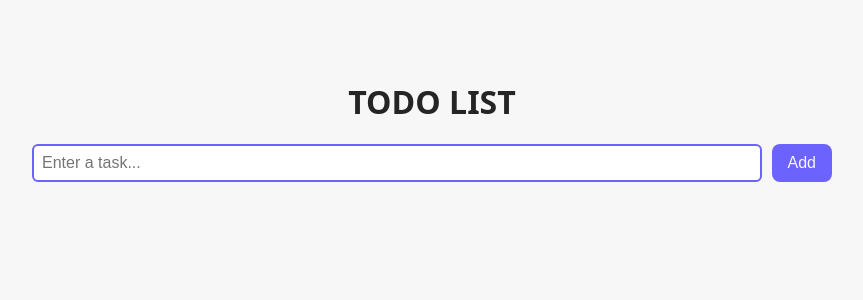
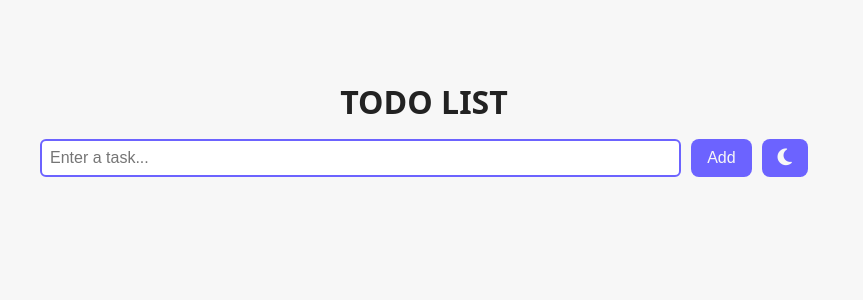
Before and after one commit to imenebaraitame/to-do-list-app, a React (Vite) app in the folder my-app/: page / in a window 1280 px wide. Shown: the top 300 px of the page, without its empty margins (216-1079 px from the left). Built offline with nearby package versions, Linux system fonts and the light colour scheme.

Commit message:
feat: implement dark and light mode toogle

```diff
--- a/my-app/src/App.jsx
+++ b/my-app/src/App.jsx
@@ -1,11 +1,21 @@
 import List from './components/list';
+// import { useState } from 'react';
 
 function App() {
-
+  // const [darkMode, setDarkMode] = useState(false);
+  //  const toggleMode = () => {
+  //       setDarkMode(prev => !prev);
+  //   };
 
   return (
     <>
-      <List/>
+      {/* <div className={darkMode ? "dark" : "light"}>
+          <button className="toggle-btn" onClick={toggleMode}>
+              <i className={darkMode ? "fa-solid fa-sun" : "fa-solid fa-moon"}></i>
+          </button> */}
+
+        <List />
+      {/* </div>  */}
     </>
   );
 }
--- a/my-app/src/components/List.jsx
+++ b/my-app/src/components/List.jsx
@@ -4,6 +4,7 @@ function List(){
     const [inputTask, setInputTask] = useState("");
     const [tasks, setTasks] = useState([]);
     const [editingId, setEditingId] = useState(null);
+    const [darkMode, setDarkMode] = useState(false);
 
     const handleTnputChange = (e) => {
         setInputTask(e.target.value);
@@ -46,14 +47,23 @@ function List(){
         );
     };
 
+    const toggleMode = () => {
+        setDarkMode(prev => !prev);
+    };
+
     return(
         <>
+            <div className={darkMode ? "dark" : "light"}>
                 <div className="todo-wrapper">
                     <h1 className='title'>TODO LIST</h1>
                     <div className="input-container">
                         <input type="text" value={inputTask} onChange={handleTnputChange} placeholder="Enter a task..."/>
                         <button className="btn-add" onClick={addTask}>
                             {editingId === null ? "Add" : "Update"}
+                        </button>
+
+                        <button className="toggle-btn" onClick={toggleMode}>
+                            <i className={darkMode ? "fa-solid fa-sun" : "fa-solid fa-moon"}></i>
                         </button>
                     </div>
 
@@ -79,6 +89,7 @@ function List(){
                         }
                     </div>
                 </div>
+            </div>
 
         </>
     );
--- a/my-app/src/index.css
+++ b/my-app/src/index.css
@@ -1,8 +1,10 @@
-:root {
+*{
   margin: 0;
   padding: 0;
+  box-sizing: border-box;
+}
+:root {
   font-family: system-ui, Avenir, Helvetica, Arial, sans-serif;
-  box-sizing: border-box;
 
   --white-color: #F7F7F7;
   --purple-color: #6C63FF;
@@ -11,13 +13,29 @@
   --gary-color: #CDCDCD;
   --dark-gary: #a7a7a7;
 }
+.dark {
+  background-color: var(--black-color);
+  color: var(--white-color);
+  min-height: 100vh;
+  padding-top: 5rem;
+}
 
-body {
-  margin-top: 5rem;
+.light {
   background-color: var(--white-color);
+  color: #222;
+  min-height: 100vh;
+  padding-top: 5rem;
+}
+
+.dark body {
   width: 100vw;
   overflow-x: hidden;
 }
+.light body {
+  width: 100vw;
+  overflow-x: hidden;
+}
+
 .todo-wrapper {
   width: 100%;
   max-width: 50rem;
@@ -25,9 +43,14 @@ body {
   padding: 0 1rem;
 }
 
-.title {
-  color: var(--black-color);
+.light .title {
   text-align: center;
+  margin-bottom: 1rem;
+}
+
+.dark .title {
+  text-align: center;
+  margin-bottom: 1rem;
 }
 
 .input-container {
@@ -41,10 +64,16 @@ body {
   padding: 8px;
   font-size: 16px;
   width: 100%;
-  border: 2px solid #ddd;
+  border: 2px solid var(--purple-color);
   border-radius: 6px;
-  flex: 1; /* input takes available space */
-  border-color: var(--purple-color);
+  flex: 1;
+}
+
+.dark .input-container input {
+  border: 2px solid var(--purple-color);;
+  border-radius: 6px;
+  background-color: var(--black-color);
+  color: var(--white-color);
 }
 
 .input-container input:focus {
@@ -52,7 +81,7 @@ body {
   outline: none;
 }
 
-.btn-add {
+.btn-add, .toggle-btn {
   padding: 8px 16px;
   font-size: 16px;
   background-color: var(--purple-color);
@@ -66,6 +95,7 @@ body {
   text-decoration: line-through;
   opacity: 0.6;
 }
+
 .task-container {
   display: flex;
   justify-content: center;
@@ -73,6 +103,7 @@ body {
   flex-direction: column;
   width: 100%;
 }
+
 .task-item {
   width: 100%;
   max-width: 80%;
@@ -84,8 +115,9 @@ body {
   gap: 10px;
   margin-bottom: 8px;
 }
+
 .task-text {
-  flex: 1; /* Take up remaining space */
+  flex: 1;
   word-wrap: break-word;
   overflow-wrap: break-word;
   line-height: 1.5;
@@ -135,6 +167,11 @@ body {
    border: 1px solid var(--bc, var(--border));
    background: var(--b, var(--background));
    transition: background 0.3s, border-color 0.3s, box-shadow 0.2s;
+}
+
+.dark .checkbox-wrapper-1 .checkbox-1 {
+  border: 1px solid var(--bc, var(--dark-purple));
+  background: var(--b, var(--black-color));
 }
 
 .checkbox-wrapper-1 .checkbox-1:after {
@@ -214,3 +251,8 @@ body {
 .checkbox-wrapper-1 *:after {
    box-sizing: inherit;
 }
+
+/* TOGGLE MODE ICON */
+.fa-moon, .fa-sun{
+  font-size:larger;
+}
```
Lines whose indentation alone changed are shown as unchanged.
